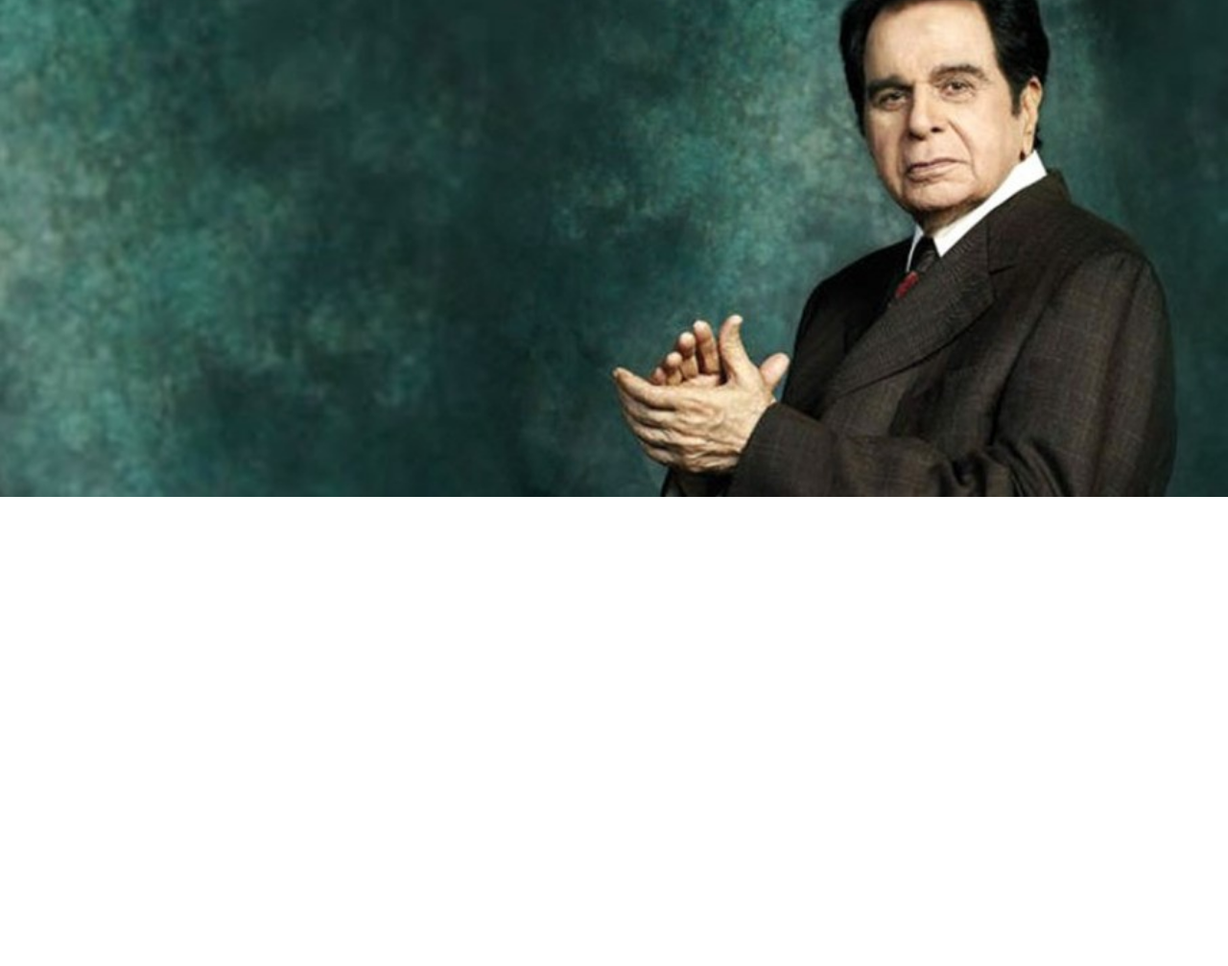
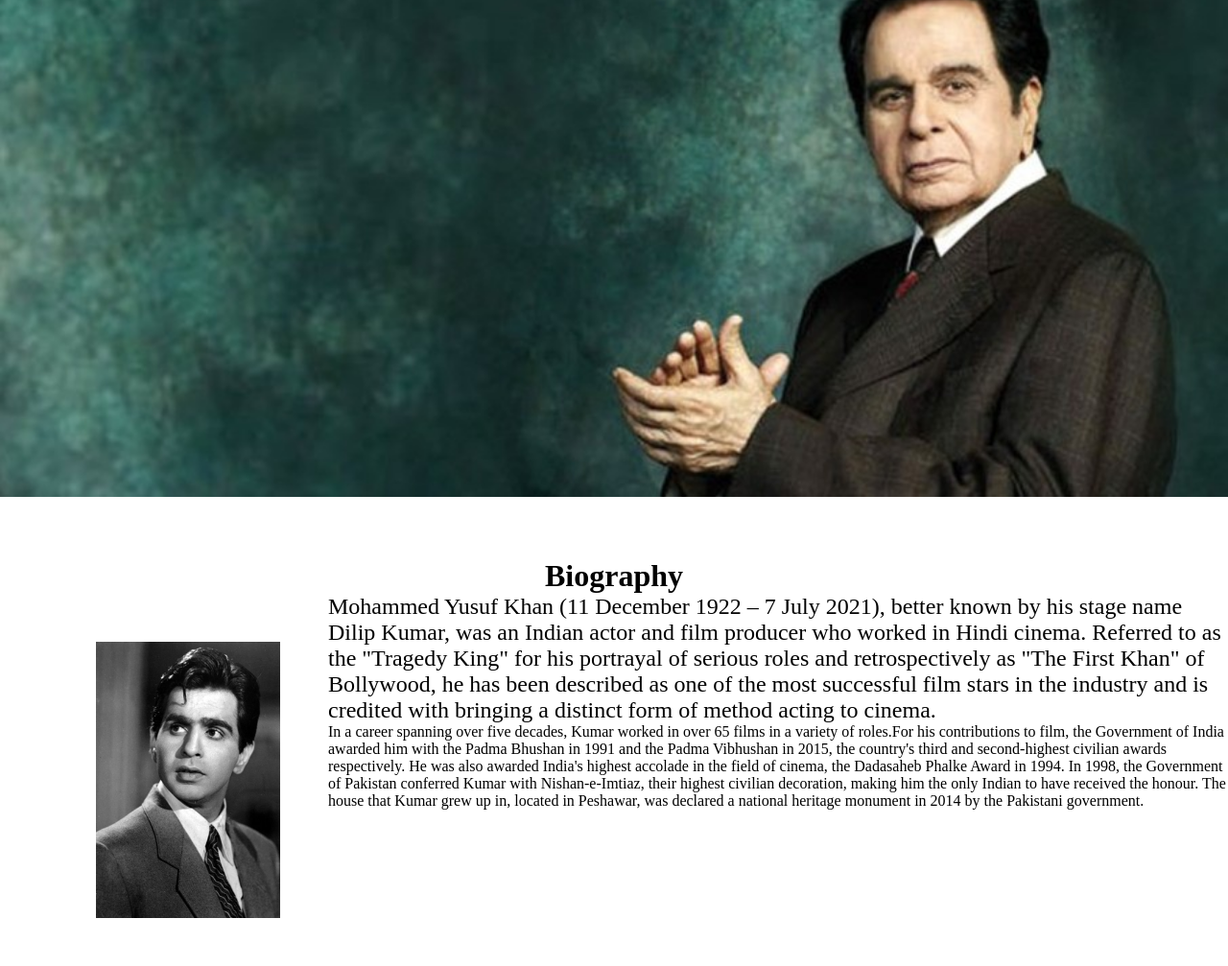
Before and after one commit to SHRUTI-SINGH16/Tribute-website-dilip-kumar, a plain HTML site: page index.html in a window 1280 px wide. Shown: the part 127-1134 px from the top of the page at 96% size. Before the commit the page ends 800 px from the top, so only its background shows below. Drawn offline with Linux system fonts and the light colour scheme.

Commit message:
setting up the biography image and text

```diff
--- a/css/style.css
+++ b/css/style.css
@@ -41,3 +41,21 @@ img {
     background-color: grey;
     color: pink;
 }
+
+
+#Biography{
+    text-align: center;
+    margin-top: 60px;
+    font-size: 200%;
+}
+
+.bio-image{
+    width: 15%;
+    margin: 50px 50px 50px 100px;
+    float: left;
+}
+
+.bio-data{
+    font-size: 150%;
+
+}
--- a/index.html
+++ b/index.html
@@ -28,5 +28,22 @@
         <img src="images/Dilip-Kumar-Banner.jpg" alt="Dilip Kumar">
     </div>
     <!-- main background image ends -->
+
+
+
+    <!-- biography starts -->
+    <div class="bio">
+        <h3 id="Biography">Biography</h3>
+        <img class="bio-image" src="images/ATTI1.jpg" alt="dilip kumar bio">
+
+        <p class="bio-data">Mohammed Yusuf Khan (11 December 1922 – 7 July 2021), better known by his stage name Dilip Kumar, was an Indian actor and film producer who worked in Hindi cinema. Referred to as the "Tragedy King" for his portrayal of serious roles and retrospectively as "The First Khan" of Bollywood, he has been described as one of the most successful film stars in the industry and is credited with bringing a distinct form of method acting to cinema.</p>
+        <p>In a career spanning over five decades, Kumar worked in over 65 films in a variety of roles.For his contributions to film, the Government of India awarded him with the Padma Bhushan in 1991 and the Padma Vibhushan in 2015, the country's third and second-highest civilian awards respectively. He was also awarded India's highest accolade in the field of cinema, the Dadasaheb Phalke Award in 1994. In 1998, the Government of Pakistan conferred Kumar with Nishan-e-Imtiaz, their highest civilian decoration, making him the only Indian to have received the honour. The house that Kumar grew up in, located in Peshawar, was declared a national heritage monument in 2014 by the Pakistani government.</p>
+
+    </div>
+
+
+
+
+    <!-- biography ends -->
 </body>
 </html>
```
Also changed, not shown: images/ATTI1.jpg (added).
